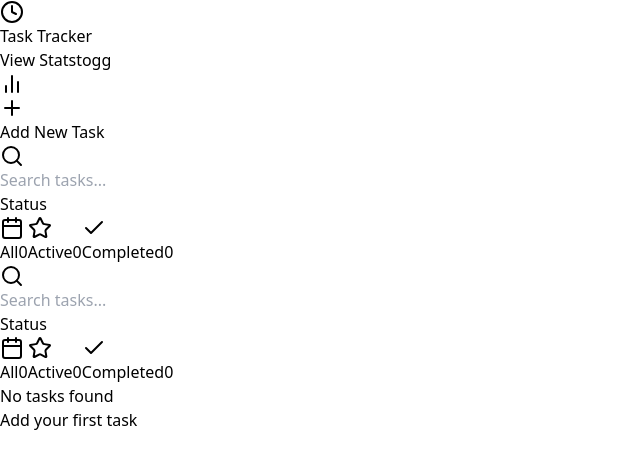
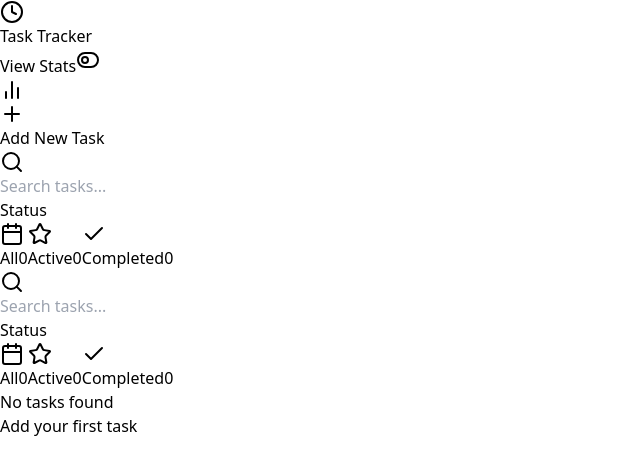
Before and after one commit to ashutoshorisoh/task_tracker, a React (Vite) app: page / in a window 1280 px wide. Shown: the top 474 px of the page, without its empty margins (0-640 px from the left). Built offline with nearby package versions, Linux system fonts and the light colour scheme.

Commit message:
dark mode functionality fully implemented

```diff
--- a/src/App.jsx
+++ b/src/App.jsx
@@ -8,6 +8,8 @@ import TaskFilters from './components/TaskFilters';
 import TaskStats from './components/TaskStats';
 import { DragDropContext, Droppable, Draggable } from '@hello-pangea/dnd';
 import { toggleMode } from './redux/toggleMode';
+import { ToggleRight } from 'lucide-react';
+import { ToggleLeft } from 'lucide-react';
 
 const App = () => {
   const dispatch = useDispatch();
@@ -65,7 +67,9 @@ const App = () => {
           </button>
 
           <button onClick={()=>dispatch(toggleMode())}>
-            togg
+
+          {mode === "light" ? <ToggleLeft /> : <ToggleRight />}
+
           </button>
 
           </div>
--- a/src/components/TaskFilters.jsx
+++ b/src/components/TaskFilters.jsx
@@ -53,7 +53,7 @@ const TaskFilters = () => {
         <input
           type="text"
           placeholder="Search tasks..."
-          className="w-full pl-10 pr-4 py-2 border border-gray-300 rounded-md focus:outline-none focus:ring-2 focus:ring-indigo-500"
+          className="w-full pl-10 pr-4 py-2 border border-gray-300 dark:border-gray-600 rounded-md focus:outline-none focus:ring-2 focus:ring-indigo-500 dark:bg-gray-800 dark:text-gray-300"
           value={searchQuery}
           onChange={handleSearchChange}
         />
@@ -64,7 +64,7 @@ const TaskFilters = () => {
             className="absolute inset-y-0 gap-2 right-0 pr-3 flex items-center"
             onClick={() => setFilterClicked(!filterClicked)}
           >
-            <p className="text-sm">Filter</p>
+            <p className="text-sm dark:text-gray-300">Filter</p>
             <Filter className="h-4 w-4 text-gray-400" />
           </button>
         )}
@@ -75,13 +75,13 @@ const TaskFilters = () => {
         <div className="flex gap-2 justify-end pr-1 mb-2">
           <button
             onClick={() => toggleFilter("category")}
-            className={`px-3 py-1 rounded-md ${selectedFilters.includes("category") ? "bg-indigo-200" : "bg-white"}`}
+            className={`px-3 py-1 rounded-md ${selectedFilters.includes("category") ? "bg-indigo-200 dark:bg-indigo-900" : "bg-gray-100 dark:bg-gray-800 text-gray-800 dark:text-gray-300"}`}
           >
             Category
           </button>
           <button
             onClick={() => toggleFilter("status")}
-            className={`px-3 py-1 rounded-md ${selectedFilters.includes("status") ? "bg-indigo-200" : "bg-white"}`}
+            className={`px-3 py-1 rounded-md ${selectedFilters.includes("status") ? "bg-indigo-200 dark:bg-indigo-900" : "bg-gray-100 dark:bg-gray-800 text-gray-800 dark:text-gray-300"}`}
           >
             Status
           </button>
@@ -91,38 +91,27 @@ const TaskFilters = () => {
       {/* Status Filters */}
       {(!isMobile || selectedFilters.includes("status")) && (
         <div className="space-y-1 mb-4">
-          <p className="text-xs uppercase text-gray-500 font-semibold mb-2">Status</p>
+          <p className="text-xs uppercase text-gray-500 dark:text-gray-400 font-semibold mb-2">Status</p>
           <div className="flex flex-wrap gap-2">
-            <button
-              className={`px-3 py-1 rounded-md flex items-center space-x-1 ${
-                filter === "all" ? "bg-indigo-50 text-indigo-600" : "bg-white hover:bg-gray-50"
-              }`}
-              onClick={() => handleFilterChange("all")}
-            >
-              <Calendar className="h-4 w-4" />
-              <span>All</span>
-              <span className="ml-1 bg-gray-200 text-gray-700 rounded-full px-2 py-0.5 text-xs">{tasks.length}</span>
-            </button>
-            <button
-              className={`px-3 py-1 rounded-md flex items-center space-x-1 ${
-                filter === "active" ? "bg-indigo-50 text-indigo-600" : "bg-white hover:bg-gray-50"
-              }`}
-              onClick={() => handleFilterChange("active")}
-            >
-              <Star className="h-4 w-4" />
-              <span>Active</span>
-              <span className="ml-1 bg-gray-200 text-gray-700 rounded-full px-2 py-0.5 text-xs">{tasks.filter((t) => !t.completed).length}</span>
-            </button>
-            <button
-              className={`px-3 py-1 rounded-md flex items-center space-x-1 ${
-                filter === "completed" ? "bg-indigo-50 text-indigo-600" : "bg-white hover:bg-gray-50"
-              }`}
-              onClick={() => handleFilterChange("completed")}
-            >
-              <Check className="h-4 w-4" />
-              <span>Completed</span>
-              <span className="ml-1 bg-gray-200 text-gray-700 rounded-full px-2 py-0.5 text-xs">{tasks.filter((t) => t.completed).length}</span>
-            </button>
+            {[
+              { label: "All", icon: Calendar, value: "all", count: tasks.length },
+              { label: "Active", icon: Star, value: "active", count: tasks.filter((t) => !t.completed).length },
+              { label: "Completed", icon: Check, value: "completed", count: tasks.filter((t) => t.completed).length },
+            ].map(({ label, icon: Icon, value, count }) => (
+              <button
+                key={value}
+                className={`px-3 py-1 rounded-md flex items-center space-x-1 ${
+                  filter === value ? "bg-indigo-50 dark:bg-indigo-900 text-indigo-600 dark:text-indigo-300" : "bg-gray-100 dark:bg-gray-800 text-gray-800 dark:text-gray-300 hover:bg-gray-200 dark:hover:bg-gray-700"
+                }`}
+                onClick={() => handleFilterChange(value)}
+              >
+                <Icon className="h-4 w-4" />
+                <span>{label}</span>
+                <span className="ml-1 bg-gray-200 dark:bg-gray-700 text-gray-700 dark:text-gray-300 rounded-full px-2 py-0.5 text-xs">
+                  {count}
+                </span>
+              </button>
+            ))}
           </div>
         </div>
       )}
@@ -130,19 +119,21 @@ const TaskFilters = () => {
       {/* Category Filters */}
       {(!isMobile || selectedFilters.includes("category")) && Object.keys(categoryCounts).length > 0 && (
         <div className="mb-4">
-          <p className="text-xs uppercase text-gray-500 font-semibold mb-2">Categories</p>
+          <p className="text-xs uppercase text-gray-500 dark:text-gray-400 font-semibold mb-2">Categories</p>
           <div className="flex flex-wrap gap-2">
             {Object.entries(categoryCounts).map(([category, count]) => (
               <button
                 key={category}
                 className={`px-3 py-1 rounded-md flex items-center space-x-1 ${
-                  activeCategory === category ? "bg-indigo-50 text-indigo-600" : "bg-white hover:bg-gray-50"
+                  activeCategory === category ? "bg-indigo-50 dark:bg-indigo-900 text-indigo-600 dark:text-indigo-300" : "bg-gray-100 dark:bg-gray-800 text-gray-800 dark:text-gray-300 hover:bg-gray-200 dark:hover:bg-gray-700"
                 }`}
                 onClick={() => handleCategoryFilter(category)}
               >
                 <Tag className="h-4 w-4" />
                 <span>{category}</span>
-                <span className="ml-1 bg-gray-200 text-gray-700 rounded-full px-2 py-0.5 text-xs">{count}</span>
+                <span className="ml-1 bg-gray-200 dark:bg-gray-700 text-gray-700 dark:text-gray-300 rounded-full px-2 py-0.5 text-xs">
+                  {count}
+                </span>
               </button>
             ))}
           </div>
--- a/src/components/TaskStats.jsx
+++ b/src/components/TaskStats.jsx
@@ -1,8 +1,12 @@
 import React from 'react';
 import { useSelector } from 'react-redux';
+import { toggleMode } from '../redux/toggleMode';
 
 const TaskStats = () => {
   const { tasks } = useSelector(state => state.tasks);
+
+    const mode = useSelector(state=>state.mode.mode)
+
 
   // Calculate completed task percentage
   const completedPercentage = tasks.length > 0
@@ -22,7 +26,10 @@ const TaskStats = () => {
 
 
   return (
-    <div className="bg-slate-100 p-6 rounded-lg shadow-md mb-4" id="task-stats">
+    <div
+    className={`${mode==="light"?"bg-slate-100":"bg-black"} p-6 rounded-lg shadow-md text-black mb-4`}
+    id="task-stats"
+    >
       <h2 className="text-lg font-semibold mb-4">Task Completion Statistics</h2>
       <div className="grid grid-cols-1 md:grid-cols-2 gap-4">
         <div className="bg-indigo-200 p-4 rounded-md" id="tasks-completed">
```
